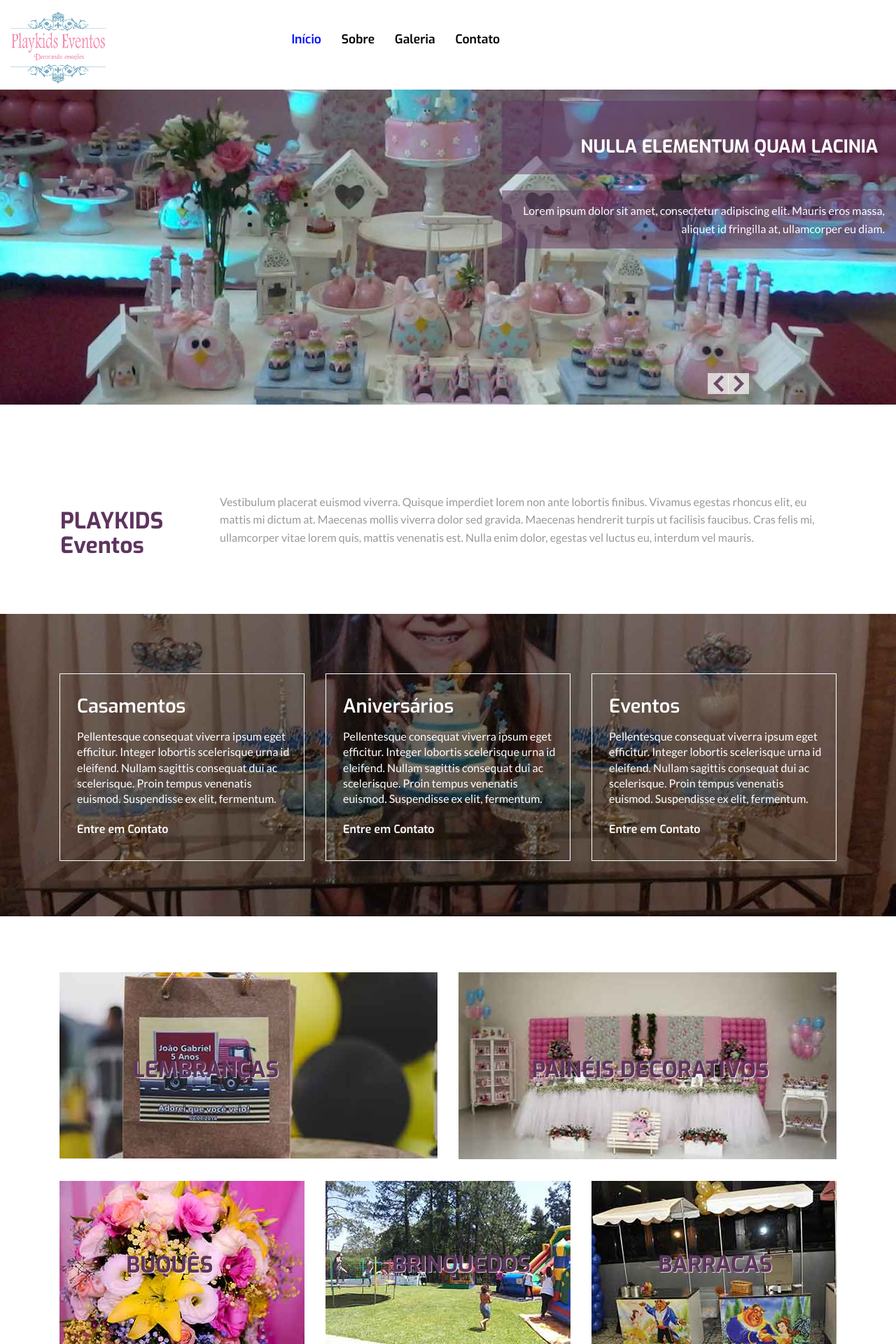
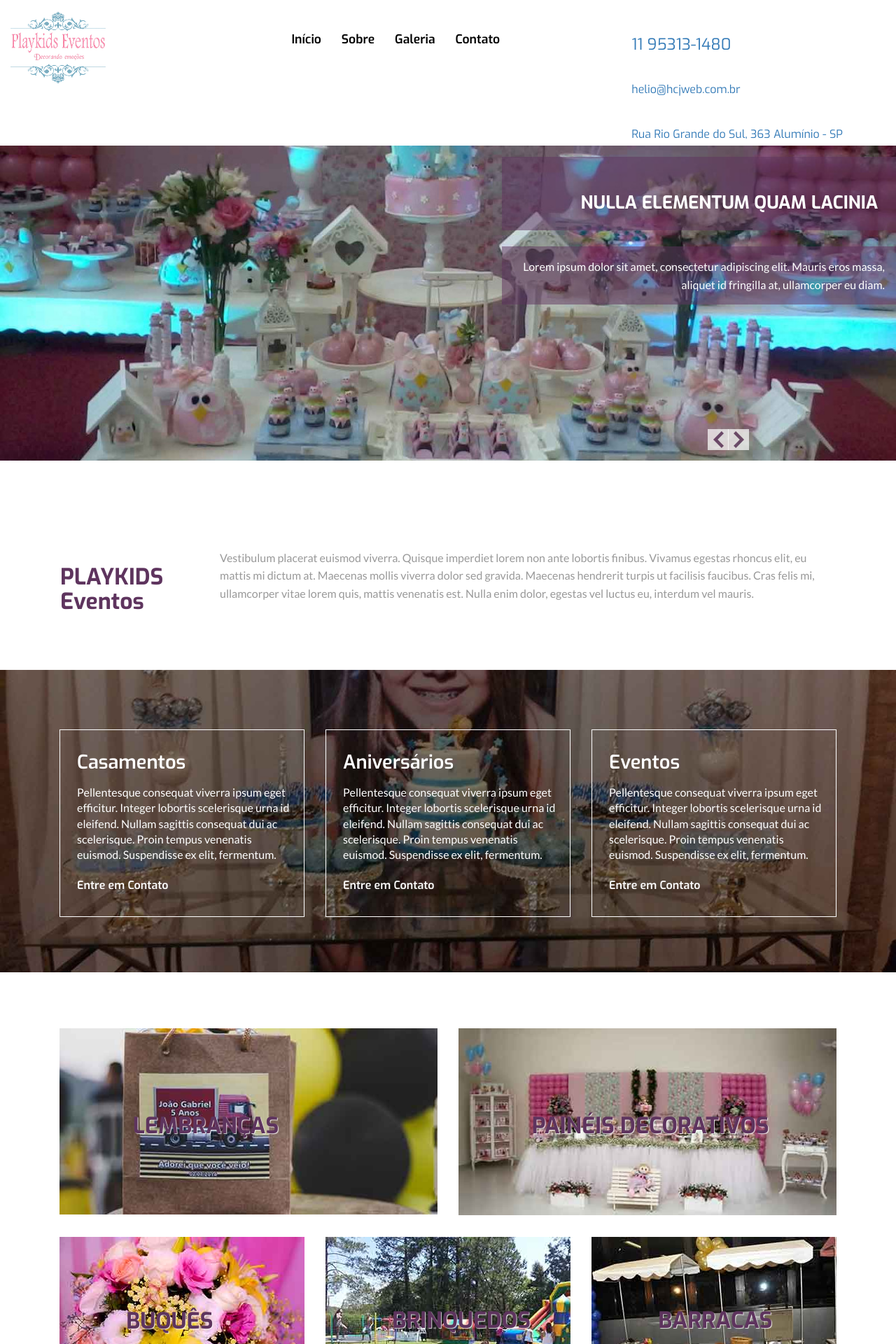
Before and after one commit to hcjweb/playkids, a PHP site: page /index.php in a window 1280 px wide. Shown: the top 1920 px of the page at 70% size. Run offline with PHP 8.4, Linux system fonts and the light colour scheme.

Commit message:
new style for header-recovery

```diff
--- a/css/style.css
+++ b/css/style.css
@@ -410,6 +410,9 @@ ul.callbacks_tabs.callbacks2_tabs {
   padding: 0em 1em 0em 1em;
 }
 /*--welcome-Part-Ends-Here --*/
+
+
+
 /*--custom-Part-Starts-Here --*/
 .custom{
 	background:url(../images/custom.jpg) no-repeat;
--- a/inc/header.php
+++ b/inc/header.php
@@ -1,27 +1,37 @@
 
-
+    <div class="header" id="home">
   <div class="logo">
       <a href="index.html"><img src="images/logo.png" alt=""></a>
     </div>
-<div class="header" id="home">
-  <div class="container">
+        <div class="navigation">
+         <span class="menu"></span>
+          <ul class="navig">
+            <li><a href="index.php">Início</a><span> </span></li>
+            <li><a href="about.php">Sobre</a><span> </span></li>
+            <li><a href="gallery.php">Galeria</a><span> </span></li>
+            <li><a href="contact.php">Contato</a><span> </span></li>
+          </ul>
+        </div>
+    <div class="contact-header">
+      <section class="fone">
+        <img src="" alt="" />
+        <p><a href="contact.php">11 95313-1480</a></p>
+      </section>
+      <section class="mail">
+        <img src="" alt="" />
+        <p><a href="contact.php">helio@hcjweb.com.br</a></p>
+      </section>
+      <section class="endereco">
+        <img src="" alt="" />
+        <p><a href="contact.php">Rua Rio Grande do Sul, 363 Alumínio - SP</a></p>
+      </section>
+</div>
 
-    <div class="navigation">
-     <span class="menu"></span>
-      <ul class="navig">
-        <li><a class="active" href="index.html">Início</a><span> </span></li>
-        <li><a href="about.html">Sobre</a><span> </span></li>
-        <li><a href="gallery.html">Galeria</a><span> </span></li>
-        <li><a href="contact.html">Contato</a><span> </span></li>
-      </ul>
-    </div>
-       <!-- script-for-menu -->
-   <script>
-      $("span.menu").click(function(){
-        $(" ul.navig").slideToggle("slow" , function(){
-        });
-      });
-   </script>
-   <!-- script-for-menu -->
-  </div>
+
+
+            <div class="clearfix"></div>
+
+
+
+
 </div>
```
